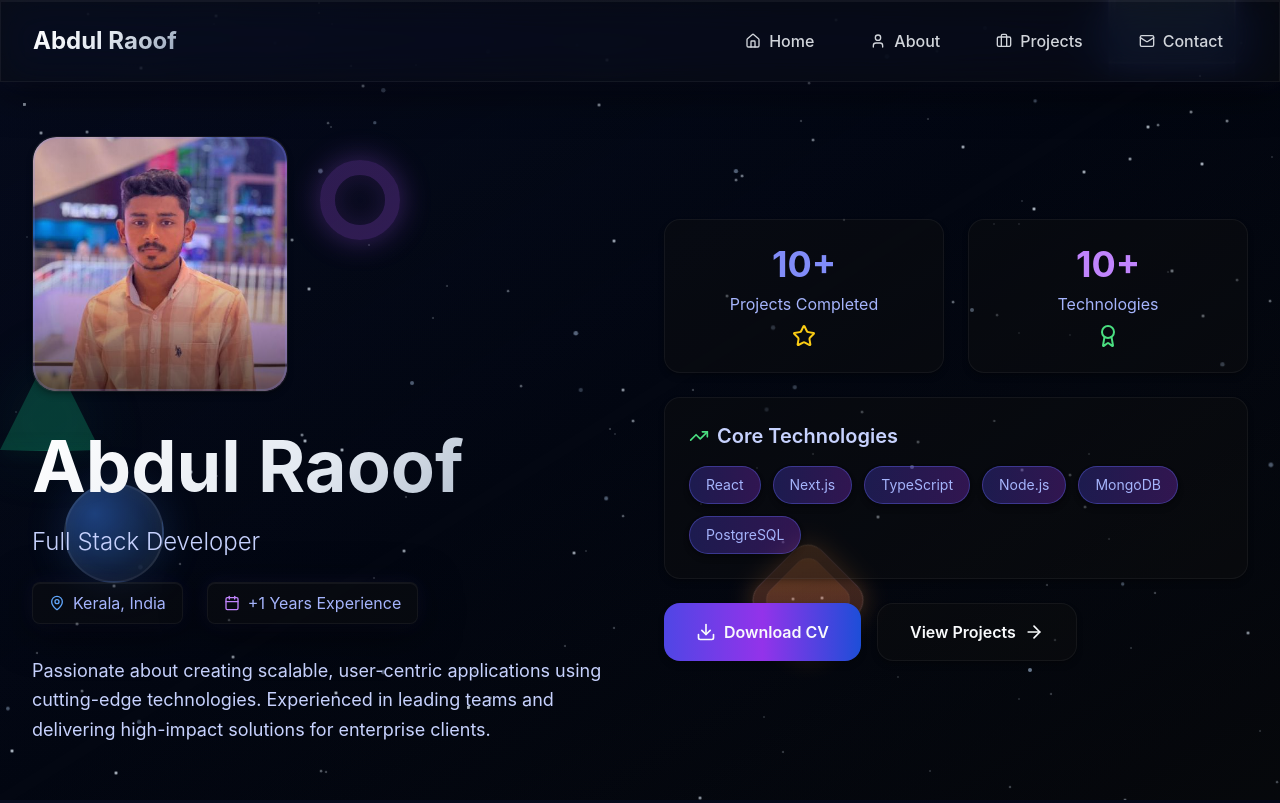
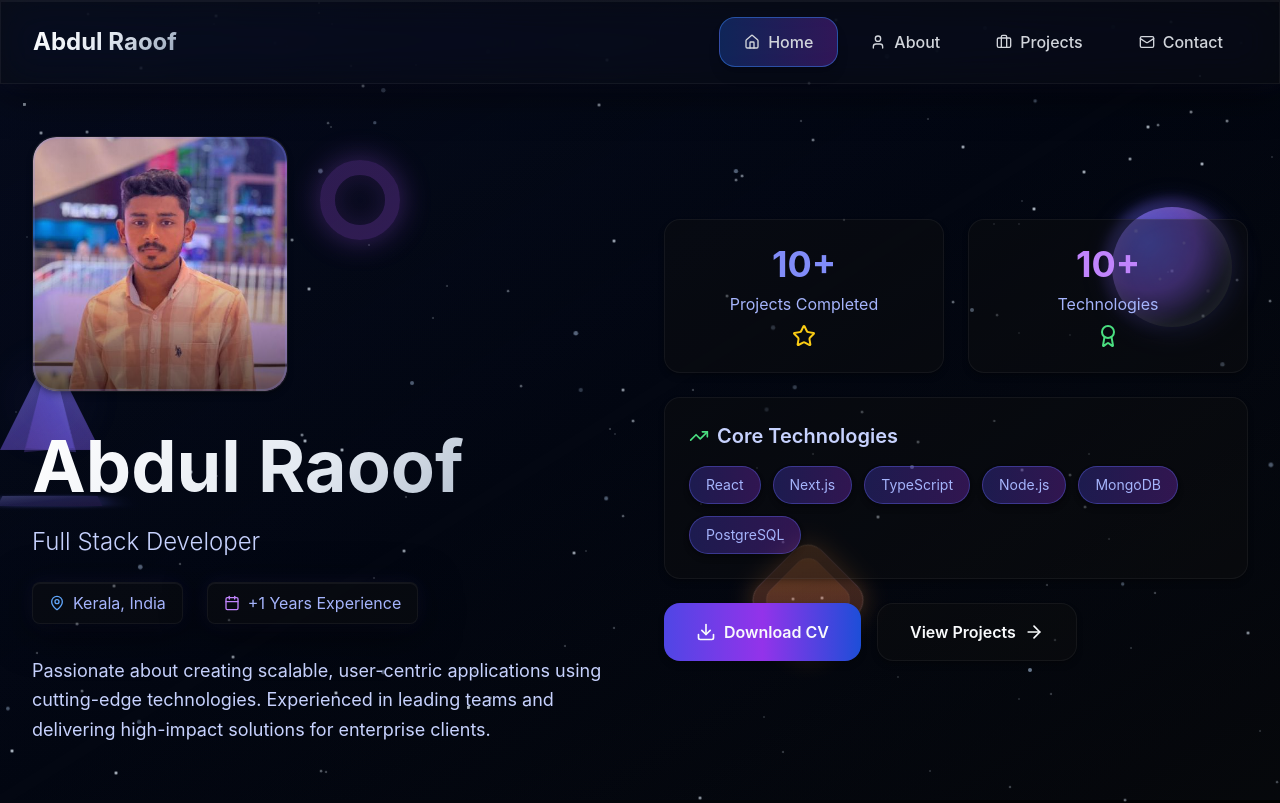
Before and after one commit to raoofCLT/my-protfolio, a React (Vite) app: page /contact in a window 1280 px wide. Shown: the top 803 px of the page. Built offline with nearby package versions, Linux system fonts and the light colour scheme.

Commit message:
latest update

```diff
--- a/src/App.tsx
+++ b/src/App.tsx
@@ -1,4 +1,3 @@
-
 import { Toaster } from "@/components/ui/toaster";
 import { Toaster as Sonner } from "@/components/ui/sonner";
 import { TooltipProvider } from "@/components/ui/tooltip";
@@ -51,23 +50,24 @@ const App = () => (
           </div>
 
           {/* Enhanced Professional 3D Objects */}
-          <div className="absolute top-1/5 right-12 transform -translate-y-1/2 hidden lg:block">
-            <div className="professional-cube">
-              <div className="cube-face front"></div>
-              <div className="cube-face back"></div>
-              <div className="cube-face right"></div>
-              <div className="cube-face left"></div>
-              <div className="cube-face top"></div>
-              <div className="cube-face bottom"></div>
+          <div className="absolute top-1/3 right-12 transform -translate-y-1/2 hidden lg:block">
+            <div className="professional-sphere">
+              <div className="sphere-core"></div>
+              <div className="sphere-outer"></div>
+              <div className="sphere-glow"></div>
+              <div className="sphere-particles"></div>
             </div>
           </div>
 
-          <div className="absolute top-2/3 left-16 transform -translate-y-1/2 hidden lg:block">
-            <div className="professional-sphere"></div>
-          </div>
-
           <div className="absolute top-1/2 right-1/5 transform -translate-y-1/2 hidden lg:block">
-            <div className="professional-pyramid"></div>
+            <div className="professional-pyramid">
+              <div className="face front"></div>
+              <div className="face back"></div>
+              <div className="face left"></div>
+              <div className="face right"></div>
+              <div className="base"></div>
+              <div className="glow"></div>
+            </div>
           </div>
 
           <div className="absolute top-1/4 left-1/4 transform -translate-y-1/2 hidden lg:block">
--- a/src/components/Navbar.tsx
+++ b/src/components/Navbar.tsx
@@ -1,9 +1,9 @@
-
-import { useState } from 'react';
+import { useState, useEffect } from 'react';
 import { Home, User, Briefcase, Mail } from 'lucide-react';
 
 const Navbar = () => {
   const [isOpen, setIsOpen] = useState(false);
+  const [activeSection, setActiveSection] = useState('#home');
 
   const navItems = [
     { href: '#home', label: 'Home', icon: Home },
@@ -11,6 +11,27 @@ const Navbar = () => {
     { href: '#projects', label: 'Projects', icon: Briefcase },
     { href: '#contact', label: 'Contact', icon: Mail },
   ];
+
+  useEffect(() => {
+    const handleScroll = () => {
+      const sections = navItems.map(item => item.href);
+      const currentSection = sections.find(section => {
+        const element = document.querySelector(section);
+        if (element) {
+          const rect = element.getBoundingClientRect();
+          return rect.top <= 100 && rect.bottom >= 100;
+        }
+        return false;
+      });
+
+      if (currentSection) {
+        setActiveSection(currentSection);
+      }
+    };
+
+    window.addEventListener('scroll', handleScroll);
+    return () => window.removeEventListener('scroll', handleScroll);
+  }, []);
 
   const scrollToSection = (href: string) => {
     const element = document.querySelector(href);
@@ -40,7 +61,11 @@ const Navbar = () => {
                 key={item.href}
                 href={item.href}
                 onClick={(e) => { e.preventDefault(); scrollToSection(item.href); }}
-                className="flex items-center gap-2 px-6 py-3 rounded-2xl font-medium transition-all duration-500 card-hover text-gray-300 hover:text-white hover:bg-gradient-to-r hover:from-gray-800/50 hover:to-gray-700/50 hover:scale-105"
+                className={`flex items-center gap-2 px-6 py-3 rounded-2xl font-medium transition-all duration-500 card-hover text-gray-300 hover:text-white hover:bg-gradient-to-r hover:from-gray-800/50 hover:to-gray-700/50 hover:scale-105 ${
+                  activeSection === item.href
+                    ? 'bg-gradient-to-r from-blue-600/30 to-purple-600/30 border border-blue-500/50 text-blue-300 shadow-lg shadow-blue-500/2'
+                    : ''
+                }`}
               >
                 <item.icon className="w-4 h-4" />
                 {item.label}
@@ -66,7 +91,11 @@ const Navbar = () => {
                   key={item.href}
                   href={item.href}
                   onClick={(e) => { e.preventDefault(); scrollToSection(item.href); }}
-                  className="flex items-center gap-3 px-4 py-4 rounded-2xl font-medium transition-all duration-500 card-hover text-gray-300 hover:text-white hover:bg-gradient-to-r hover:from-gray-800/50 hover:to-gray-700/50"
+                  className={`flex items-center gap-3 px-4 py-4 rounded-2xl font-medium transition-all duration-500 card-hover text-gray-300 hover:text-white hover:bg-gradient-to-r hover:from-gray-800/50 hover:to-gray-700/50 ${
+                    activeSection === item.href
+                      ? 'bg-gradient-to-r from-gray-800/50 to-gray-700/50 text-white'
+                      : ''
+                  }`}
                 >
                   <item.icon className="w-5 h-5" />
                   {item.label}
--- a/src/index.css
+++ b/src/index.css
@@ -1,4 +1,3 @@
-
 @tailwind base;
 @tailwind components;
 @tailwind utilities;
@@ -180,27 +179,43 @@
     animation: professional-cube-float 20s ease-in-out infinite;
     cursor: pointer;
     transition: all 0.5s ease;
+    filter: drop-shadow(0 0 20px rgba(99, 102, 241, 0.3));
+    perspective: 1000px;
   }
 
   .professional-cube:hover {
     animation-play-state: paused;
     transform: perspective(1200px) rotateX(30deg) rotateY(30deg) scale(1.2);
+    filter: drop-shadow(0 0 40px rgba(99, 102, 241, 0.6));
   }
 
   .cube-face {
     position: absolute;
     width: 120px;
     height: 120px;
-    background: linear-gradient(135deg, rgba(51, 65, 85, 0.3), rgba(30, 41, 59, 0.2));
-    border: 1px solid rgba(255, 255, 255, 0.1);
+    background: linear-gradient(135deg, rgba(99, 102, 241, 0.4), rgba(139, 92, 246, 0.3));
+    border: 1px solid rgba(255, 255, 255, 0.2);
     backdrop-filter: blur(10px);
     transition: all 0.5s ease;
     box-shadow: 0 0 20px rgba(99, 102, 241, 0.2);
+    transform-style: preserve-3d;
+  }
+
+  .cube-face::before {
+    content: '';
+    position: absolute;
+    inset: 0;
+    background: linear-gradient(135deg,
+      rgba(255, 255, 255, 0.1) 0%,
+      transparent 50%,
+      rgba(0, 0, 0, 0.1) 100%
+    );
+    pointer-events: none;
   }
 
   .professional-cube:hover .cube-face {
-    background: linear-gradient(135deg, rgba(99, 102, 241, 0.4), rgba(139, 92, 246, 0.3));
-    border-color: rgba(255, 255, 255, 0.2);
+    background: linear-gradient(135deg, rgba(99, 102, 241, 0.6), rgba(139, 92, 246, 0.5));
+    border-color: rgba(255, 255, 255, 0.3);
     box-shadow: 0 0 40px rgba(99, 102, 241, 0.4);
   }
 
@@ -228,67 +243,278 @@
 
   /* Professional Sphere */
   .professional-sphere {
-    width: 100px;
-    height: 100px;
-    border-radius: 50%;
-    background: radial-gradient(circle at 30% 30%, rgba(59, 130, 246, 0.5), rgba(30, 41, 59, 0.3));
-    border: 2px solid rgba(255, 255, 255, 0.1);
-    backdrop-filter: blur(15px);
+    width: 120px;
+    height: 120px;
+    position: relative;
+    transform-style: preserve-3d;
+    perspective: 1000px;
     animation: professional-sphere-float 15s ease-in-out infinite;
     cursor: pointer;
     transition: all 0.6s ease;
+  }
+
+  .professional-sphere .sphere-core {
+    position: absolute;
+    inset: 0;
+    border-radius: 50%;
+    background: radial-gradient(circle at 30% 30%,
+      rgba(99, 102, 241, 0.8),
+      rgba(139, 92, 246, 0.6) 40%,
+      rgba(30, 41, 59, 0.4) 70%
+    );
+    transform-style: preserve-3d;
+    animation: sphere-core-pulse 4s ease-in-out infinite;
     box-shadow:
-      0 0 40px rgba(59, 130, 246, 0.2),
-      inset 0 0 20px rgba(255, 255, 255, 0.05);
+      inset 0 0 20px rgba(255, 255, 255, 0.2),
+      0 0 30px rgba(99, 102, 241, 0.3);
+  }
+
+  .professional-sphere .sphere-outer {
+    position: absolute;
+    inset: -10px;
+    border-radius: 50%;
+    background: radial-gradient(circle at 30% 30%,
+      rgba(99, 102, 241, 0.3),
+      rgba(139, 92, 246, 0.2) 40%,
+      transparent 70%
+    );
+    transform-style: preserve-3d;
+    animation: sphere-outer-rotate 20s linear infinite;
+    filter: blur(5px);
+  }
+
+  .professional-sphere .sphere-glow {
+    position: absolute;
+    inset: -20px;
+    border-radius: 50%;
+    background: radial-gradient(circle at center,
+      rgba(99, 102, 241, 0.2),
+      transparent 70%
+    );
+    filter: blur(10px);
+    animation: sphere-glow-pulse 4s ease-in-out infinite;
+    pointer-events: none;
+  }
+
+  .professional-sphere .sphere-particles {
+    position: absolute;
+    inset: 0;
+    border-radius: 50%;
+    overflow: hidden;
+  }
+
+  .professional-sphere .sphere-particles::before {
+    content: '';
+    position: absolute;
+    inset: 0;
+    background-image:
+      radial-gradient(circle at 20% 20%, rgba(255, 255, 255, 0.2) 0%, transparent 2%),
+      radial-gradient(circle at 40% 60%, rgba(255, 255, 255, 0.2) 0%, transparent 2%),
+      radial-gradient(circle at 60% 30%, rgba(255, 255, 255, 0.2) 0%, transparent 2%),
+      radial-gradient(circle at 80% 70%, rgba(255, 255, 255, 0.2) 0%, transparent 2%);
+    animation: sphere-particles-rotate 10s linear infinite;
   }
 
   .professional-sphere:hover {
-    transform: scale(1.3) translateY(-20px);
+    transform: scale(1.3) translateY(-20px) rotateX(20deg) rotateY(20deg);
+  }
+
+  .professional-sphere:hover .sphere-core {
+    background: radial-gradient(circle at 30% 30%,
+      rgba(99, 102, 241, 1),
+      rgba(139, 92, 246, 0.8) 40%,
+      rgba(30, 41, 59, 0.6) 70%
+    );
     box-shadow:
-      0 0 80px rgba(59, 130, 246, 0.4),
-      inset 0 0 40px rgba(255, 255, 255, 0.1);
+      inset 0 0 30px rgba(255, 255, 255, 0.3),
+      0 0 50px rgba(99, 102, 241, 0.5);
+  }
+
+  .professional-sphere:hover .sphere-glow {
+    filter: blur(15px) brightness(1.2);
   }
 
   @keyframes professional-sphere-float {
-    0%, 100% { transform: translateY(0) scale(1) rotateY(0deg); }
-    33% { transform: translateY(-30px) scale(1.05) rotateY(120deg); }
-    66% { transform: translateY(15px) scale(0.95) rotateY(240deg); }
+    0%, 100% {
+      transform: translateY(0) scale(1) rotateX(0deg) rotateY(0deg);
+    }
+    25% {
+      transform: translateY(-30px) scale(1.05) rotateX(15deg) rotateY(15deg);
+    }
+    50% {
+      transform: translateY(15px) scale(0.95) rotateX(-15deg) rotateY(-15deg);
+    }
+    75% {
+      transform: translateY(-15px) scale(1.02) rotateX(10deg) rotateY(10deg);
+    }
+  }
+
+  @keyframes sphere-core-pulse {
+    0%, 100% {
+      transform: scale(1);
+      opacity: 1;
+    }
+    50% {
+      transform: scale(1.1);
+      opacity: 0.8;
+    }
+  }
+
+  @keyframes sphere-outer-rotate {
+    0% { transform: rotate(0deg); }
+    100% { transform: rotate(360deg); }
+  }
+
+  @keyframes sphere-glow-pulse {
+    0%, 100% {
+      opacity: 0.3;
+      transform: scale(1);
+    }
+    50% {
+      opacity: 0.6;
+      transform: scale(1.2);
+    }
+  }
+
+  @keyframes sphere-particles-rotate {
+    0% { transform: rotate(0deg); }
+    100% { transform: rotate(360deg); }
   }
 
   /* Professional Pyramid */
   .professional-pyramid {
-    width: 0;
-    height: 0;
-    border-left: 50px solid transparent;
-    border-right: 50px solid transparent;
-    border-bottom: 100px solid rgba(16, 185, 129, 0.3);
-    filter: drop-shadow(0 0 30px rgba(16, 185, 129, 0.3));
+    width: 100px;
+    height: 100px;
+    position: relative;
+    transform-style: preserve-3d;
+    perspective: 1000px;
     animation: professional-pyramid-float 12s ease-in-out infinite;
     cursor: pointer;
     transition: all 0.6s ease;
-    position: relative;
   }
 
-  .professional-pyramid::before {
+  .professional-pyramid .face {
+    position: absolute;
+    width: 100px;
+    height: 100px;
+    background: linear-gradient(135deg,
+      rgba(99, 102, 241, 0.4),
+      rgba(139, 92, 246, 0.3)
+    );
+    clip-path: polygon(50% 0%, 0% 100%, 100% 100%);
+    transform-origin: 50% 100%;
+    transform-style: preserve-3d;
+    box-shadow: 0 0 30px rgba(99, 102, 241, 0.4);
+  }
+
+  .professional-pyramid .face::before {
     content: '';
     position: absolute;
+    inset: 0;
+    background: linear-gradient(135deg,
+      rgba(255, 255, 255, 0.2),
+      transparent 50%,
+      rgba(0, 0, 0, 0.1)
+    );
+    clip-path: polygon(50% 0%, 0% 100%, 100% 100%);
+  }
+
+  .professional-pyramid .face.front {
+    transform: translateZ(0);
+  }
+
+  .professional-pyramid .face.back {
+    transform: translateZ(-1px) rotateY(180deg);
+  }
+
+  .professional-pyramid .face.left {
+    transform: translateZ(-1px) rotateY(-120deg);
+  }
+
+  .professional-pyramid .face.right {
+    transform: translateZ(-1px) rotateY(120deg);
+  }
+
+  .professional-pyramid .base {
+    position: absolute;
     top: 100px;
-    left: -50px;
+    left: 0;
     width: 100px;
-    height: 1px;
-    background: linear-gradient(90deg, transparent, rgba(16, 185, 129, 0.5), transparent);
-    box-shadow: 0 0 15px rgba(16, 185, 129, 0.6);
+    height: 100px;
+    background: linear-gradient(135deg,
+      rgba(99, 102, 241, 0.3),
+      rgba(139, 92, 246, 0.2)
+    );
+    transform: rotateX(90deg) translateZ(-1px);
+    box-shadow: 0 0 30px rgba(99, 102, 241, 0.4);
+  }
+
+  .professional-pyramid .base::before {
+    content: '';
+    position: absolute;
+    inset: 0;
+    background: linear-gradient(135deg,
+      rgba(255, 255, 255, 0.1),
+      transparent 50%,
+      rgba(0, 0, 0, 0.05)
+    );
+  }
+
+  .professional-pyramid .glow {
+    position: absolute;
+    inset: -20px;
+    background: radial-gradient(circle at center,
+      rgba(99, 102, 241, 0.2),
+      transparent 70%
+    );
+    filter: blur(10px);
+    animation: pyramid-glow 4s ease-in-out infinite;
+    pointer-events: none;
   }
 
   .professional-pyramid:hover {
-    transform: scale(1.4) rotateZ(180deg);
-    filter: drop-shadow(0 0 60px rgba(16, 185, 129, 0.6));
+    transform: scale(1.4) rotateZ(180deg) rotateX(20deg) rotateY(20deg);
+    filter: drop-shadow(0 0 60px rgba(99, 102, 241, 0.6));
+  }
+
+  .professional-pyramid:hover .face {
+    background: linear-gradient(135deg,
+      rgba(99, 102, 241, 0.6),
+      rgba(139, 92, 246, 0.5)
+    );
+  }
+
+  .professional-pyramid:hover .base {
+    background: linear-gradient(135deg,
+      rgba(99, 102, 241, 0.5),
+      rgba(139, 92, 246, 0.4)
+    );
   }
 
   @keyframes professional-pyramid-float {
-    0%, 100% { transform: rotateZ(0deg) translateY(0) scale(1); }
-    33% { transform: rotateZ(120deg) translateY(-25px) scale(1.05); }
-    66% { transform: rotateZ(240deg) translateY(10px) scale(0.95); }
+    0%, 100% {
+      transform: rotateZ(0deg) translateY(0) scale(1) rotateX(0deg) rotateY(0deg);
+    }
+    25% {
+      transform: rotateZ(90deg) translateY(-25px) scale(1.05) rotateX(10deg) rotateY(10deg);
+    }
+    50% {
+      transform: rotateZ(180deg) translateY(-15px) scale(0.95) rotateX(-10deg) rotateY(-10deg);
+    }
+    75% {
+      transform: rotateZ(270deg) translateY(25px) scale(1.02) rotateX(5deg) rotateY(5deg);
+    }
+  }
+
+  @keyframes pyramid-glow {
+    0%, 100% {
+      opacity: 0.3;
+      transform: scale(1);
+    }
+    50% {
+      opacity: 0.6;
+      transform: scale(1.1);
+    }
   }
 
   /* Professional Torus */
--- a/src/pages/About.tsx
+++ b/src/pages/About.tsx
@@ -65,7 +65,7 @@ const About = () => {
   ];
 
   return (
-    <div className="min-h-screen bg-gradient-to-br from-gray-950 via-slate-950 to-black text-white pt-24">
+    <div className="min-h-screen  text-white pt-24">
       <div className="max-w-7xl mx-auto px-8 py-12">
         {/* Header */}
         <div className="text-center mb-16">
--- a/src/pages/Contact.tsx
+++ b/src/pages/Contact.tsx
@@ -52,7 +52,7 @@ const Contact = () => {
   ];
 
   return (
-    <div className="min-h-screen bg-gradient-to-br from-slate-900 via-gray-900 to-black text-white pt-24">
+    <div className="min-h-screen text-white pt-24">
       <div className="max-w-7xl mx-auto px-8 py-12">
         {/* Header */}
         <div className="text-center mb-16">
```
